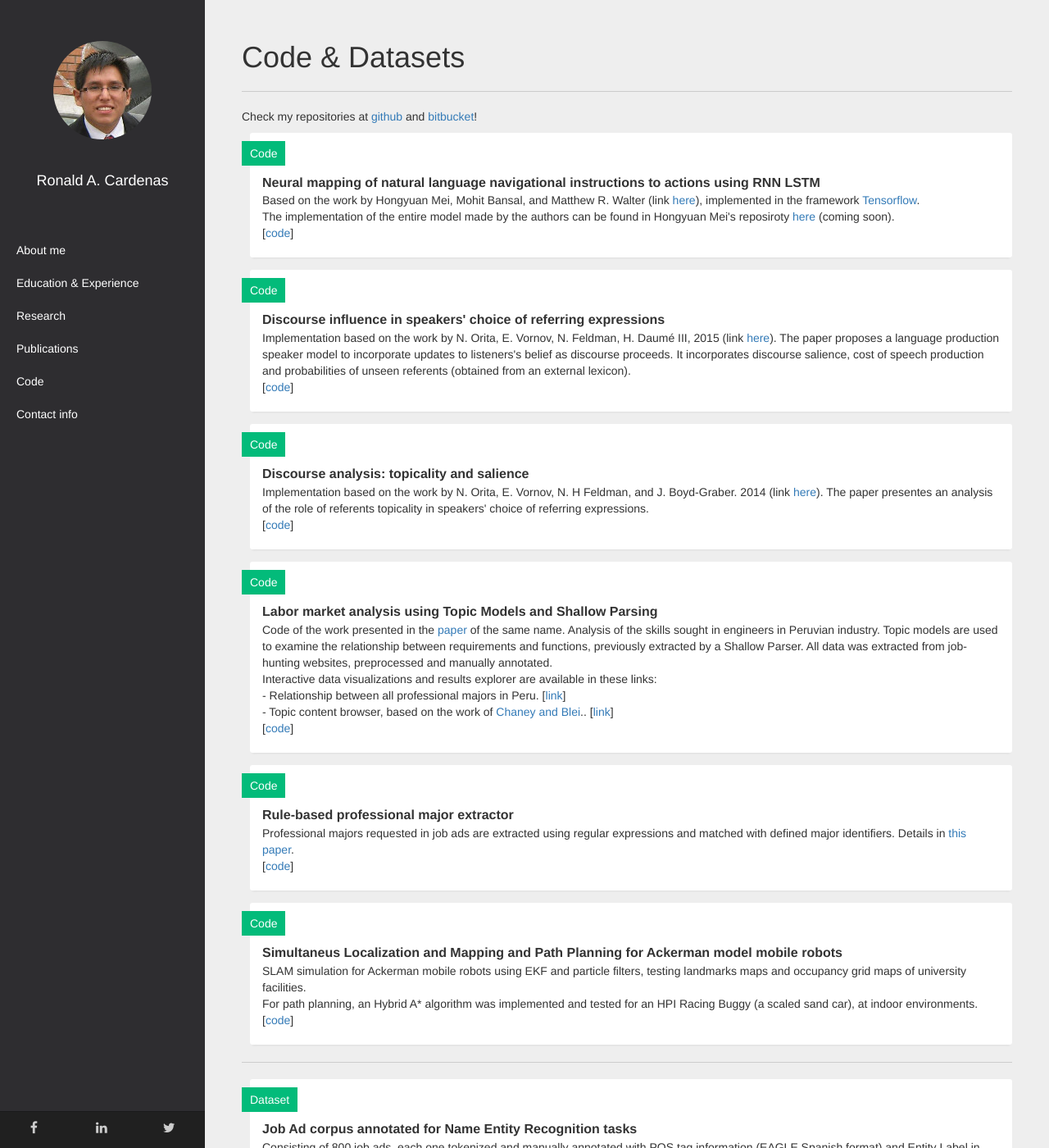
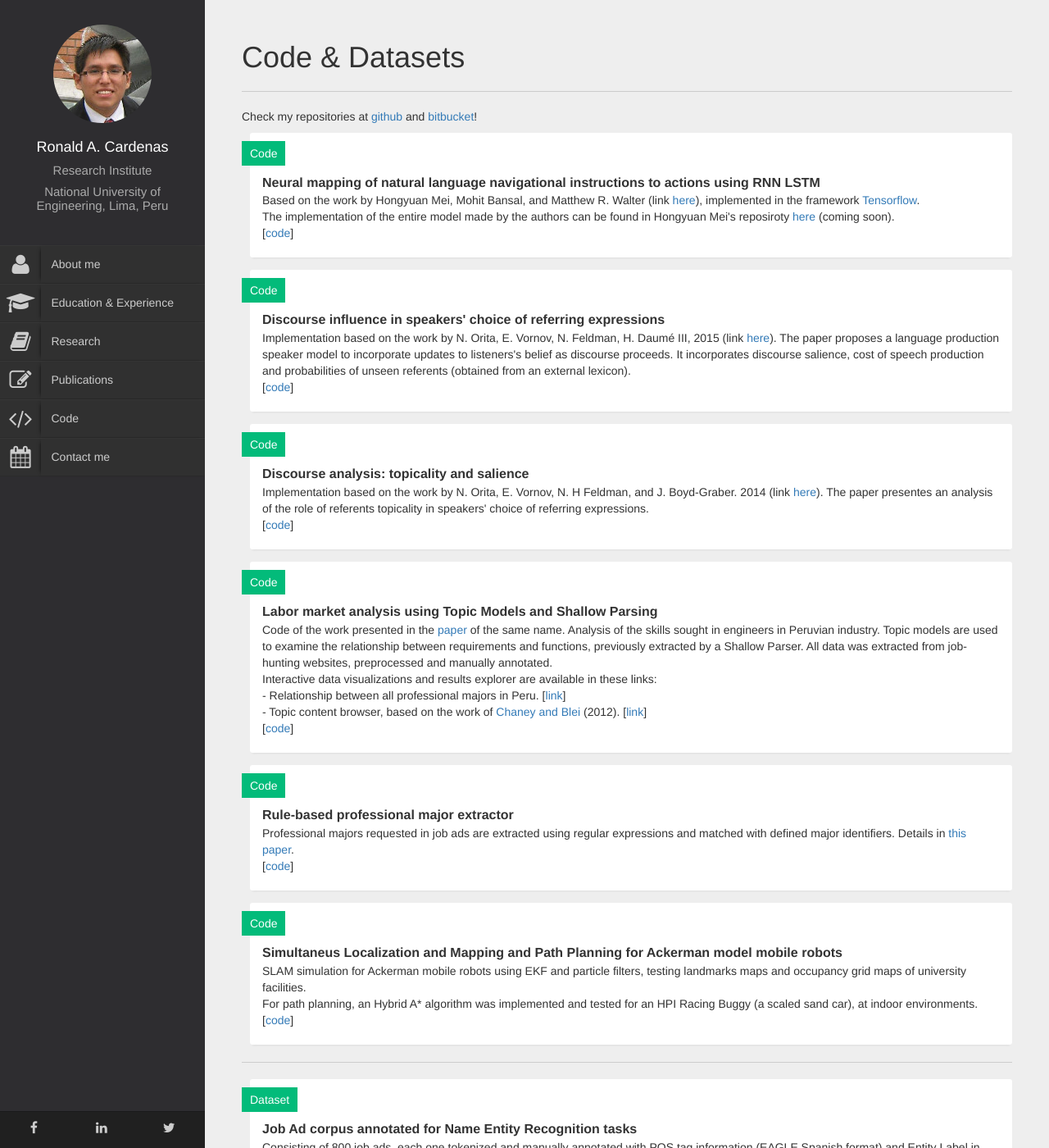
Before and after one commit to ronaldahmed/ronaldahmed.github.io, a Jekyll site: the page built from code/index.html, in a window 1280 px wide and 1400 px high. Shown: the whole window at 82% size. Built offline with Jekyll 4.4.1, drawn with Linux system fonts in a browser that asks for light colours.

Commit message:
contact page and fixed broken links

```diff
--- a/_layouts/base.html
+++ b/_layouts/base.html
@@ -48,31 +48,50 @@
 
         <!-- Sidebar -->
         <div id="sidebar-wrapper">
-
-            <ul class="sidebar-nav">
-            <li style="text-align:center">
-                <div class="circular"></div>
-            </li>
-            <li class="sidebar-brand">
-                <a>Ronald A. Cardenas</a>
+            <div id="profile" class="clearfix">
+                <div class="portrate hidden-xs"></div>
+                <div class="title">
+                    <h2>Ronald A. Cardenas</h2>
+                    <h3>Research Institute</h3>
+                    <h3>National University of Engineering, Lima, Peru</h3>
+                </div>
+            </div>
+            <ul id="navigation">
+            <li>
+                <a href="/">
+                    <i class="fa fa-user"></i>
+                    <div class="text">About me</div>
+                </a>
             </li>
             <li>
-                <a href="/">About me</a>
+                <a href="/#experience">
+                    <i class="fa fa-graduation-cap"></i>
+                    <div class="text">Education &amp; Experience</div>
+                </a>
             </li>
             <li>
-                <a href="/#experience">Education &amp; Experience</a>
+               <a href="/research">
+                    <i class="fa fa-book"></i>
+                    <div class="text">Research</div>
+                </a>
             </li>
             <li>
-                <a href="/research">Research</a>
+               <a href="/research#publications">
+                    <i class="fa fa-edit"></i>
+                    <div class="text">Publications</div>
+               </a>
             </li>
             <li>
-                <a href="/research#publications">Publications</a>
+                <a href="/code">
+                    <i class="fa fa-code"></i>
+                    <div class="text">Code</div>
+               </a>
             </li>
             <li>
-                <a href="/code">Code</a>
-            </li>
-            <li>
-                <a href="/#contact">Contact info</a>
+                <a href="/contact">
+                    <i class="fa fa-calendar"></i>
+                    <div class="text">Contact me</div>
+               </a>
             </li>
             <!--
             <hr>
--- a/code/index.html
+++ b/code/index.html
@@ -26,7 +26,7 @@ title: Code
                                         in the framework <a href="https://www.tensorflow.org/">Tensorflow</a>.<br>
                                         The implementation of the entire model made by the authors can be found in Hongyuan Mei's reposiroty <a href="https://github.com/hongyuan88/NeuralWalker">here</a> (coming soon).
                                     </p>
-                                    [<a href="https://github.com/ronaldahmed/robot-navigation/neural-navigation-with-lstm">code</a>]
+                                    [<a href="https://github.com/ronaldahmed/robot-navigation/tree/master/neural-navigation-with-lstm">code</a>]
                                 </div>
                             </li>
                             <li>
@@ -36,11 +36,11 @@ title: Code
                                 <div class="description">
                                     <p class="what">Discourse influence in speakers' choice of referring expressions</p>
                                     <p class="where">
-                                        Implementation based on the work by N. Orita, E. Vornov, N. Feldman, H. Daumé III, 2015 (link <a>here</a>). The paper proposes a
+                                        Implementation based on the work by N. Orita, E. Vornov, N. Feldman, H. Daumé III, 2015 (link <a href="http://www.umiacs.umd.edu/~hal/docs/daume15referring.pdf">here</a>). The paper proposes a
                                         language production speaker model to incorporate updates to listeners's belief as discourse proceeds.
                                         It incorporates discourse salience, cost of speech production and probabilities of unseen referents (obtained from an external lexicon).<br>
                                     </p>
-                                    [<a href="https://github.com/ronaldahmed/discourse-analysis/speaker model">code</a>]
+                                    [<a href="https://github.com/ronaldahmed/discourse-analysis/tree/master/speaker%20model">code</a>]
                                 </div>
                             </li>
                             <li>
@@ -50,10 +50,10 @@ title: Code
                                 <div class="description">
                                     <p class="what">Discourse analysis: topicality and salience</p>
                                     <p class="where">
-                                        Implementation based on the work by N. Orita, E. Vornov, N. H Feldman, and J. Boyd-Graber. 2014 (link <a>here</a>).
+                                        Implementation based on the work by N. Orita, E. Vornov, N. H Feldman, and J. Boyd-Graber. 2014 (link <a href="http://ling.umd.edu/~naho/CMCL2014_topicality.pdf">here</a>).
                                         The paper presentes an analysis of the role of referents topicality in speakers' choice of referring expressions.
                                     </p>
-                                    [<a href="https://github.com/ronaldahmed/discourse-analysis/topicality and salience">code</a>]
+                                    [<a href="https://github.com/ronaldahmed/discourse-analysis/tree/master/topicality%20and%20salience">code</a>]
                                 </div>
                             </li>
 
@@ -64,12 +64,12 @@ title: Code
                                 <div class="description">
                                     <p class="what">Labor market analysis using Topic Models and Shallow Parsing</p>
                                     <p class="where">
-                                        Code of the work presented in the <a href="papers/shallow_parsing_topic_models.pdf">paper</a> of the same name. Analysis of the skills sought in engineers in Peruvian industry. Topic models are used to examine
+                                        Code of the work presented in the <a href="/papers/shallow_parsing_topic_models.pdf">paper</a> of the same name. Analysis of the skills sought in engineers in Peruvian industry. Topic models are used to examine
                                         the relationship between requirements and functions, previously extracted by a Shallow Parser. All data was
                                         extracted from job-hunting websites, preprocessed and manually annotated.<br>
                                         Interactive data visualizations and results explorer are available in these links:<br>
                                         -  Relationship between all professional majors in Peru. [<a href="http://www.empleatron.com/peru/nueva-data/circleplot">link</a>] <br>
-                                        -  Topic content browser, based on the work of <a href="http://www.cs.princeton.edu/~achaney/projects/papers/ChaneyBlei2012.pdf">Chaney and Blei</a>.. [<a href="http://www.empleatron.com/peru/browser/">link</a>]
+                                        -  Topic content browser, based on the work of <a href="http://www.cs.princeton.edu/~achaney/projects/papers/ChaneyBlei2012.pdf">Chaney and Blei</a> (2012). [<a href="http://www.empleatron.com/peru/browser/">link</a>]
                                     </p>
                                     [<a href="https://github.com/ronaldahmed/labor-market-demand-analysis">code</a>]<br>
 
--- a/css/extra_style.css
+++ b/css/extra_style.css
@@ -256,7 +256,7 @@ ul.timeline li .data .text {
 default.css
 */
 
-ul#navigation li.external:hover .icon, ul#navigation li.currentmenu .icon{
+ul#navigation li.external:hover .fa, ul#navigation li.currentmenu .fa{
 	color: #03cc85;
 }
 .ul-boxed li {
@@ -356,3 +356,118 @@ Social Icons
 .social-icons i {
 	font-size: 16px;
 }
+
+/*
+PROFILE SECTION
+*/
+
+#profile {
+	text-align: center;
+	padding: 30px 10px;
+	position: relative;
+}
+
+#profile .portrate {
+	background: url('/images/profile_120.jpg') no-repeat;
+	width: 120px;
+	margin: 0 auto;
+	height: 120px;
+	border-radius: 50%;
+	-webkit-background-size: cover;
+	-moz-background-size: cover;
+	background-size: cover;
+}
+
+#profile .title h2 {
+	font-size: 18px;
+	font-weight: 300;
+	color: #fff;
+	margin: 20px 0 10px 0;
+}
+
+#profile .title h3 {
+	font-size: 15px;
+	font-weight: 300;
+	color: #aaa;
+	margin: 0px 0 10px 0;
+}
+
+
+/* navigation bar
+*/
+ul#navigation {
+	padding: 0;
+	margin: 0;
+}
+
+ul#navigation li {
+	display: block;
+	float: none;
+	clear: both;
+	background: #303030;
+	border-top: 1px solid #373737;
+	border-bottom: 1px solid #2B2B2B;
+
+	-webkit-transition: background 0.5s;
+	-moz-transition: background 0.5s;
+	-o-transition: background 0.5s;
+	-ms-transition: background 0.5s;
+	transition: background 0.5s;
+}
+
+ul#navigation li a {
+	color: #ccc;
+	font-size: 14px;
+}
+ul#navigation li a:hover {
+    text-decoration: none;
+    outline:0;
+}
+ul#navigation li a:focus {
+    text-decoration: none;
+    outline:0;
+}
+
+ul#navigation li:hover,ul#navigation li:focus {
+	background: #363636;
+}
+
+ul#navigation li:hover a,ul#navigation li:focus a {
+	color: #f7f7f7;
+}
+
+ul#navigation .currentmenu {
+	font-weight: bold;
+}
+
+ul#navigation li.currentmenu a {
+	color: #fff;
+}
+
+/*ul#navigation li.external:hover .icon, ul#navigation li.currentmenu .icon{
+	color: #03cc85;
+}*/
+
+ul#navigation li.currentmenu {
+	background: #363636;
+	border-top: 1px solid #3d3d3d;
+	border-bottom: 1px solid #252525;
+}
+
+
+ul#navigation li .text {
+	padding-left: 5%;
+	margin-left: 50px;
+	line-height: 45px;
+
+	-webkit-box-shadow: -3px 0 5px -4px #000;
+	box-shadow: -3px 0 5px -4px #000;
+}
+
+ul#navigation li .fa {
+	float: left;
+	line-height: 45px;
+	width: 50px;
+	text-align: center;
+	font-size: 27px;
+}
--- a/css/simple-sidebar.css
+++ b/css/simple-sidebar.css
@@ -76,9 +76,6 @@ h2 > a:hover {
 /* Sidebar Styles */
 
 .sidebar-nav {
-    position: absolute;
-    top: 0;
-    width: 250px;
     margin: 0;
     padding: 0;
     list-style: none;
```
Also changed, not shown: contact/index.html (added, +35 -0 lines).
